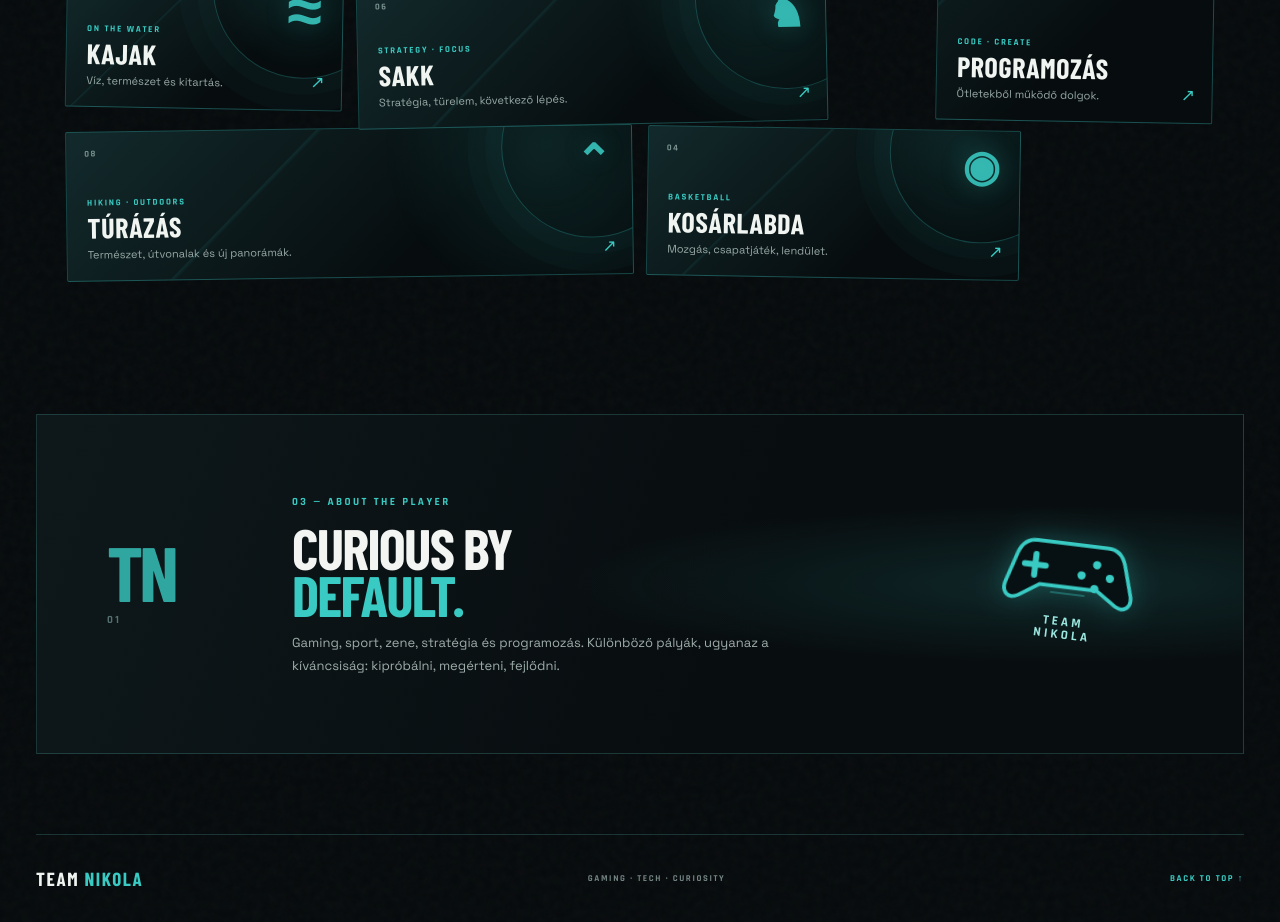
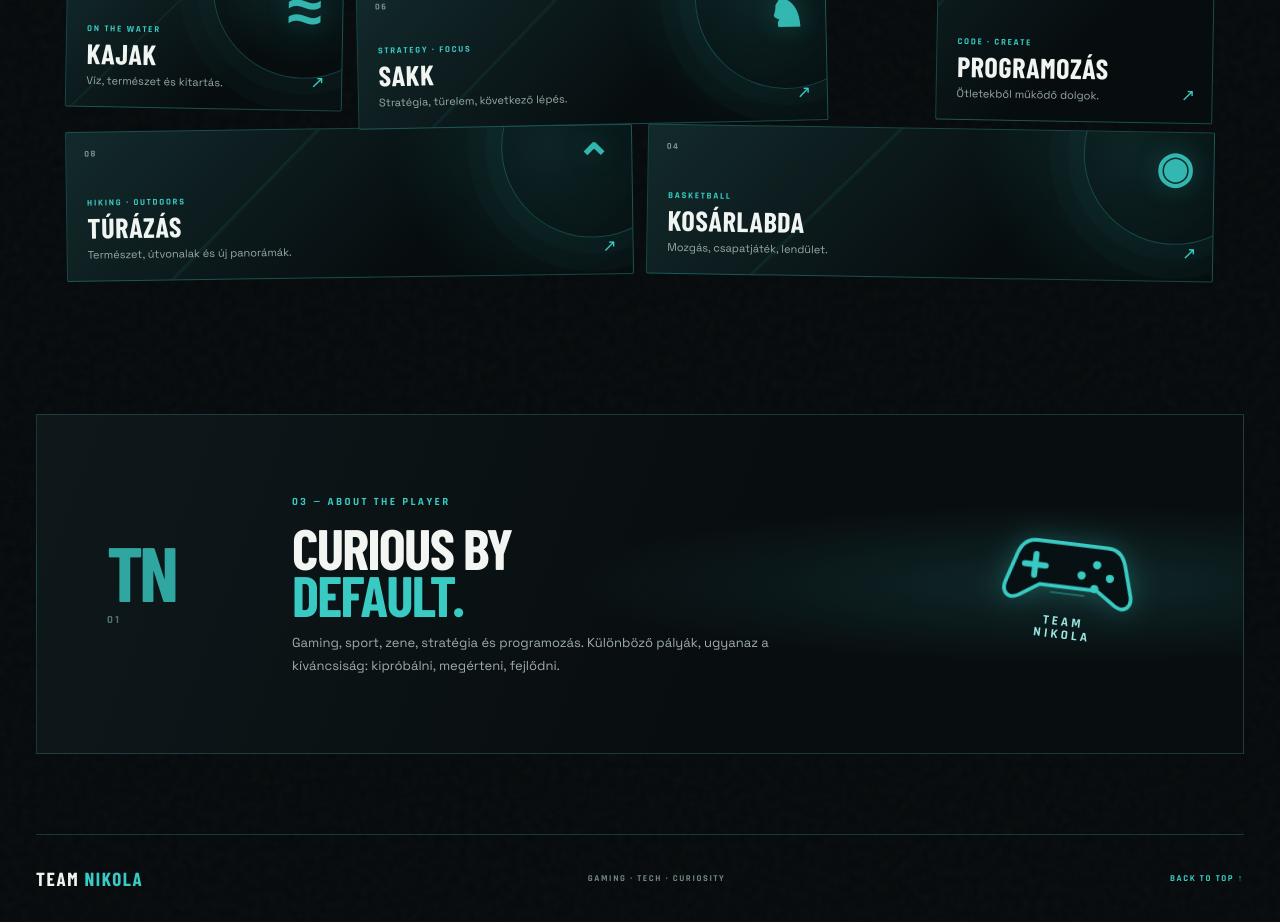
Before and after one commit to svircevicnikola/svircevic-hu, a Next.js app: page /nikola-stevan in a window 1280 px wide. Shown: the part 2060-2982 px from the top of the page. Built offline with nearby package versions, Linux system fonts and the light colour scheme; a web font is replaced by a local one.

Commit message:
Finalize non-overlapping Geek Zone card layout

```diff
--- a/app/nikola-stevan/stevan.css
+++ b/app/nikola-stevan/stevan.css
@@ -138,7 +138,7 @@
 .stevan-interest-code { grid-column: 10 / span 3; grid-row: 1 / span 2; transform: translateY(13px) rotate(1deg); }
 .stevan-interest-kayak { grid-column: 1 / span 3; grid-row: 2; transform: translateY(0) rotate(1deg); }
 .stevan-interest-chess { grid-column: 4 / span 5; grid-row: 2; transform: translateY(16px) rotate(-1.2deg); }
-.stevan-interest-basketball { grid-column: 7 / span 4; grid-row: 3; transform: translateY(5px) rotate(.9deg); }
+.stevan-interest-basketball { grid-column: 7 / span 6; grid-row: 3; transform: translateY(5px) rotate(.9deg); }
 .stevan-interest-hiking { grid-column: 1 / span 6; grid-row: 3; transform: translateY(5px) rotate(-.8deg); }
 .stevan-interest-math { background: linear-gradient(135deg, rgba(24,69,69,.98), rgba(7,15,17,.98) 75%); }
 .stevan-interest-math .stevan-interest-mark { font-size: 54px; }
```
